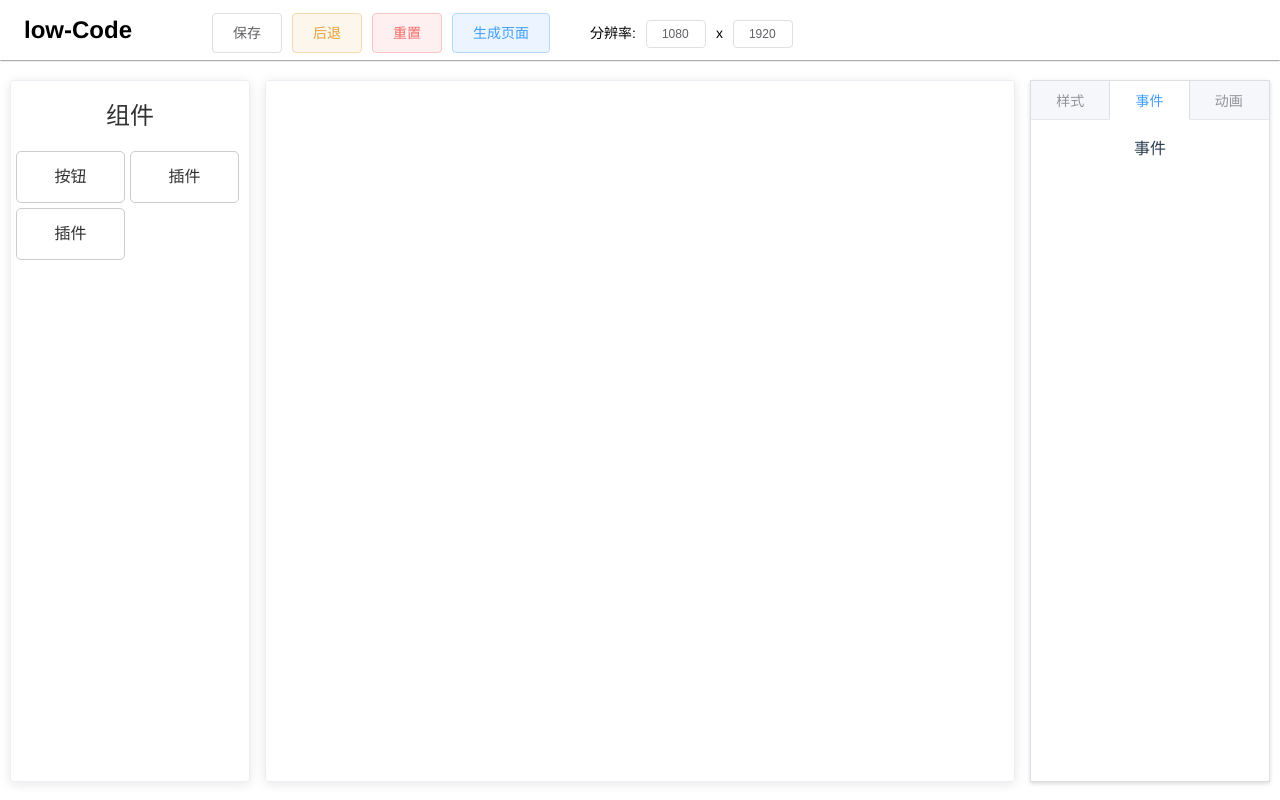
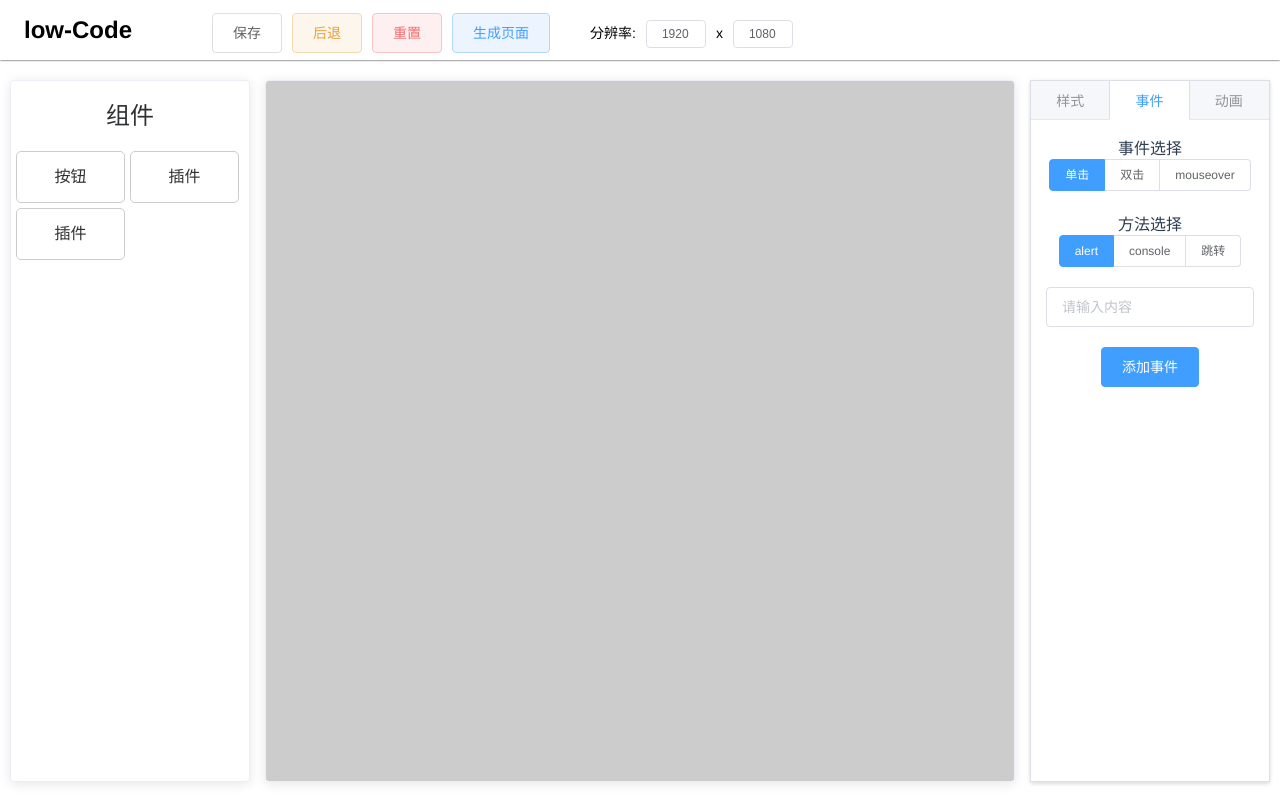
Before and after one commit to wzy541/low-code-platform, a Vue app: page / in a window 1280 px wide. Both pictures are taken after a click on the tab "事件". Built offline with nearby package versions, Linux system fonts and the light colour scheme.

Commit message:
主体页面 Write by liuxiaobai5 Submit by Woceda

```diff
--- a/src/components/AttributeCard.vue
+++ b/src/components/AttributeCard.vue
@@ -1,8 +1,34 @@
 <template>
   <div class="AttributeCard" >
     <el-tabs type="border-card" stretch>
+      <!-- 样式属性 -->
       <el-tab-pane label="样式">样式</el-tab-pane>
-      <el-tab-pane label="事件">事件</el-tab-pane>
+      <!-- 添加事件 -->
+      <el-tab-pane label="事件">
+        <div>
+          <span>事件选择</span>
+          <el-radio-group v-model="events" size="small">
+            <el-radio-button label="click" >单击</el-radio-button>
+            <el-radio-button label="dblclick">双击</el-radio-button>
+            <el-radio-button label="mouseover"></el-radio-button>
+          </el-radio-group>
+        </div>
+        <div style="margin-top: 20px">
+        <span>方法选择</span>
+          <el-radio-group v-model="method" size="small">
+            <el-radio-button label="alert" >alert</el-radio-button>
+            <el-radio-button label="console">console</el-radio-button>
+            <el-radio-button label="location">跳转</el-radio-button>
+          </el-radio-group>
+        </div>
+        <el-input
+          placeholder="请输入内容"
+          v-model="input"
+          clearable>
+        </el-input>
+         <el-button type="primary" @click="setEvent">添加事件</el-button>
+      </el-tab-pane>
+      <!-- 添加动画 -->
       <el-tab-pane label="动画">动画</el-tab-pane>
     </el-tabs>
   </div>
@@ -13,8 +39,30 @@ export default {
   name:'AttributeCard',
   data(){
     return {
+      events:'click',
+        method:'alert',
+         input: ''
+    }
+  },methods:{
+    	// 设置事件
+	setEvent(){
+     console.log(this.events,this.method,this.input)
+      // document.getElementById(el).addEventListener(this.events, fn)
+      function fn(){
+         	if(this.method=='alert'){
+			      return	alert(this.input)
+			}else if(this.method=='console'){
+			     return	console.log(this.input)
+			}else if(this.method=='location'){
+				// window.location.replace(this.input)
+				  return window.open('http://'+this.input)
+			}
+      }
 
-    }
+
+
+		}
+
   }
 }
 </script>
@@ -30,4 +78,7 @@ export default {
      }
 
   }
+  .el-input{
+    margin: 20px auto;
+  }
 </style>
--- a/src/components/MiddleCanvas.vue
+++ b/src/components/MiddleCanvas.vue
@@ -1,8 +1,9 @@
 <template>
   <div  class="can">
     <el-card :body-style="{ padding: '0px',height: '100%'}">
-      <div @mouseup="setElement" >
-       画布
+      <div @mouseup="setElement" :style="'width:'+viewWidth+'px;' +'height:'+viewHeight+'px'">
+       画布111
+        <button @click="passId" id="btn1">1111</button>
       </div>
     </el-card>
   </div>
@@ -13,17 +14,50 @@ export default {
   name:'MiddleCanvas',
   data(){
     return {
-
+       elData: { width:this.viewWidth,height:this.viewHeight,
+            domTree:[{
+                name:'div',
+                el:'<bp-div/>',
+                style:{height:122,width:222},
+                events:{},
+                text:'',
+                child:[{
+                  name:'a',
+                  el:'<bp-a/>',
+                  style:{color:'#ccc'},
+                  events:'',
+                  src:'' ,
+                  text:'',
+                  child:[],
+                }]
+              }
+            ]
+        }
     }
+  },
+  props:{
+    viewWidth:Number,
+     viewHeight:Number
   },
   methods:{
     setElement(e){
       // console.log(e)
-      console.log(e.offsetX,e.offsetY)
+      // console.log(e.offsetX,e.offsetY)
+      // console.log(this.elData)
+      console.log(this.elData.width)
+
+    },
+    passId(e){
+       console.log(e.target.id)
     }
   },
   watch:{
-
+     viewWidth(width){
+         this.elData.width=width
+     },
+       viewHeight(height){
+         this.elData.height=height
+     }
   }
 }
 </script>
@@ -37,9 +71,12 @@ export default {
        overflow: scroll;
         height: 100% ;
         div{
-
-          width: 1920px;
-          height: 1080px;
+        // position: relative;
+        // top: 50%;
+        // transform:translateY(-50%) ;
+        // transform: scale(2);
+          margin: 0 auto;
+         background-color: #ccc;
         }
      }
 
--- a/src/views/HomeView.vue
+++ b/src/views/HomeView.vue
@@ -10,9 +10,9 @@
         <el-button type="primary" plain>生成页面</el-button>
         <div class="resolutionRatio" >
           <span>分辨率:</span>
-        <el-input v-model="viewWidth" size="mini" placeholder="" ></el-input>
+        <el-input v-model.number="viewWidth" oninput="value=value.replace(/[^\d]/g,'')" size="mini" ></el-input>
         <span>x</span>
-        <el-input v-model="viewHeight" size="mini" placeholder="" ></el-input>
+        <el-input v-model.number="viewHeight" oninput="value=value.replace(/[^\d]/g,'')"  size="mini" ></el-input>
         </div>
       </el-row>
     </header>
@@ -20,7 +20,7 @@
     <div class="container">
     	<!-- 中间区域 -->
         <div class="middle column">
-            <MiddleCanvas />
+            <MiddleCanvas :viewHeight="viewHeight"  :viewWidth="viewWidth"/>
         </div>
         <!-- 左边区域 -->
         <div class="left column">
@@ -49,8 +49,20 @@ export default {
   },
   data(){
     return{
-      viewWidth:1080,
-      viewHeight:1920
+      viewWidth:1920,
+      viewHeight:1080
+    }
+  },
+  watch:{
+    viewWidth(newValue){
+       if(newValue==''){
+        this.viewWidth=0
+       }
+    },
+    viewHeight(newValue){
+       if(newValue==''){
+        this.viewHeight=0
+       }
     }
   }
 }
```
Also changed, not shown: src/components/HelloWorld.vue (deleted, +0 -58 lines).
